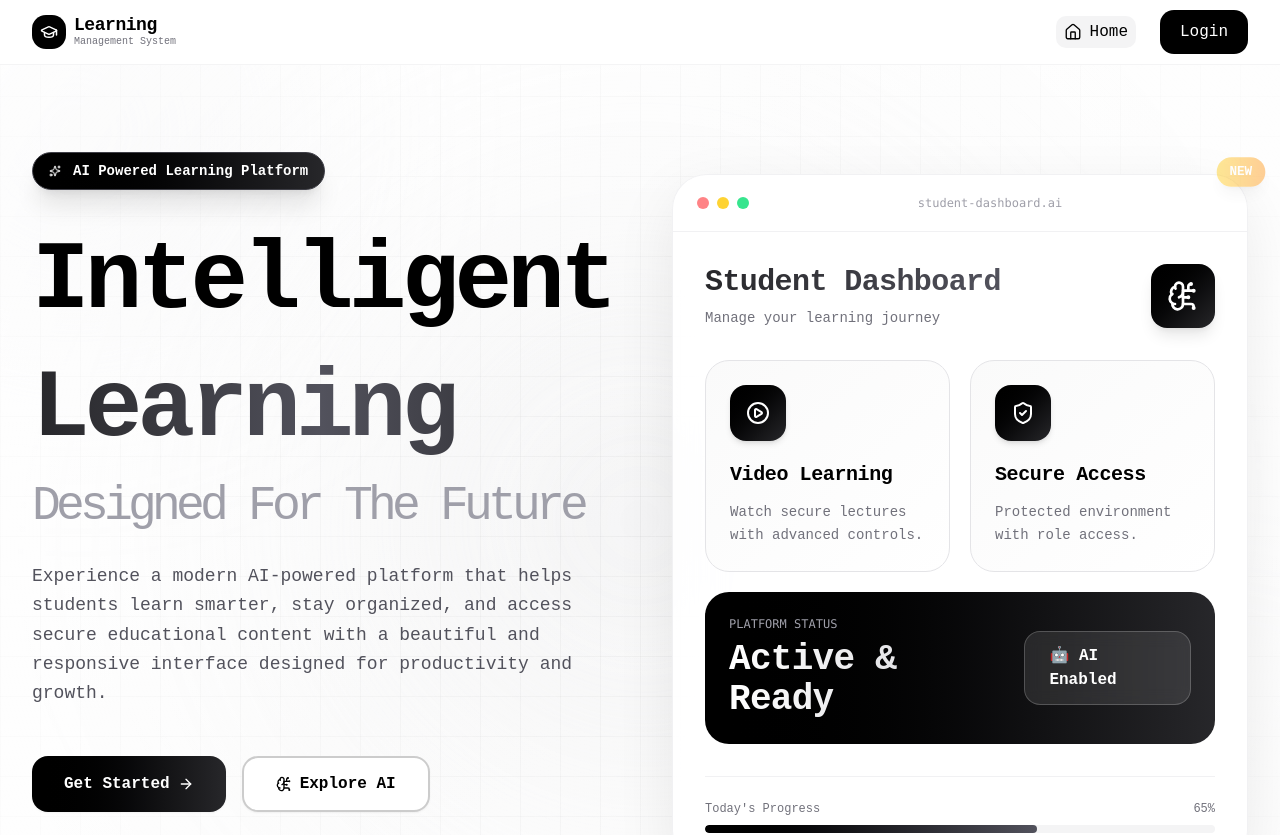
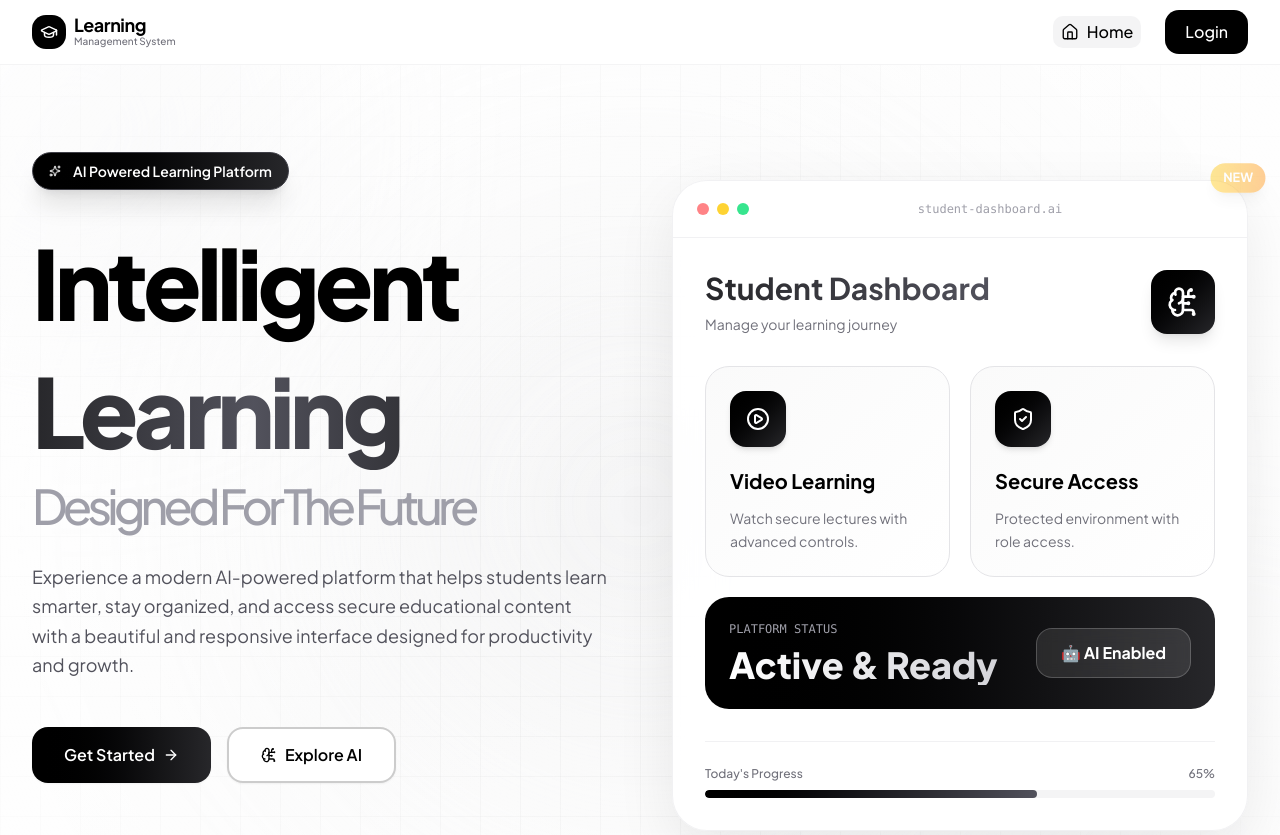
Before and after one commit to muhammadfaizan45890/LMS-Frontend, a React (Vite) app: page / in a window 1280 px wide. Shown: the top 835 px of the page. Built offline with nearby package versions, Linux system fonts and the light colour scheme.

Commit message:
Update index.css

```diff
--- a/src/index.css
+++ b/src/index.css
@@ -1,19 +1,22 @@
+/* ✅ Advanced HD Google Font: Plus Jakarta Sans (variable, 300–800) */
+@import url("https://fonts.googleapis.com/css2?family=Plus+Jakarta+Sans:wght@300;400;500;600;700;800&display=swap");
+
 @import "tailwindcss";
 @import "tw-animate-css";
 
-/* ✅ Import Source Code Pro from Google Fonts */
-@import url("https://fonts.googleapis.com/css2?family=Source+Code+Pro:wght@400;500;600;700&display=swap");
-
-/* Custom Variant for dark mode */
 @custom-variant dark (&:is(.dark *));
 
-/* Theme Variables */
+body {
+  font-family: "Plus Jakarta Sans", sans-serif;
+  background: var(--background);
+  color: var(--foreground);
+}
+
 @theme inline {
   --radius-sm: calc(var(--radius) - 4px);
   --radius-md: calc(var(--radius) - 2px);
   --radius-lg: var(--radius);
   --radius-xl: calc(var(--radius) + 4px);
-
   --color-background: var(--background);
   --color-foreground: var(--foreground);
   --color-card: var(--card);
@@ -32,85 +35,155 @@
   --color-border: var(--border);
   --color-input: var(--input);
   --color-ring: var(--ring);
+  --color-chart-1: var(--chart-1);
+  --color-chart-2: var(--chart-2);
+  --color-chart-3: var(--chart-3);
+  --color-chart-4: var(--chart-4);
+  --color-chart-5: var(--chart-5);
+  --color-sidebar: var(--sidebar);
+  --color-sidebar-foreground: var(--sidebar-foreground);
+  --color-sidebar-primary: var(--sidebar-primary);
+  --color-sidebar-primary-foreground: var(--sidebar-primary-foreground);
+  --color-sidebar-accent: var(--sidebar-accent);
+  --color-sidebar-accent-foreground: var(--sidebar-accent-foreground);
+  --color-sidebar-border: var(--sidebar-border);
+  --color-sidebar-ring: var(--sidebar-ring);
 }
 
-/* 🌞 Light Theme */
 :root {
   --radius: 0.625rem;
-
   --background: oklch(1 0 0);
   --foreground: oklch(0.145 0 0);
-
   --card: oklch(1 0 0);
   --card-foreground: oklch(0.145 0 0);
-
   --popover: oklch(1 0 0);
   --popover-foreground: oklch(0.145 0 0);
-
   --primary: oklch(0.205 0 0);
   --primary-foreground: oklch(0.985 0 0);
-
   --secondary: oklch(0.97 0 0);
   --secondary-foreground: oklch(0.205 0 0);
-
   --muted: oklch(0.97 0 0);
   --muted-foreground: oklch(0.556 0 0);
-
   --accent: oklch(0.97 0 0);
   --accent-foreground: oklch(0.205 0 0);
-
   --destructive: oklch(0.577 0.245 27.325);
-
   --border: oklch(0.922 0 0);
   --input: oklch(0.922 0 0);
   --ring: oklch(0.708 0 0);
+  --chart-1: oklch(0.646 0.222 41.116);
+  --chart-2: oklch(0.6 0.118 184.704);
+  --chart-3: oklch(0.398 0.07 227.392);
+  --chart-4: oklch(0.828 0.189 84.429);
+  --chart-5: oklch(0.769 0.188 70.08);
+  --sidebar: oklch(0.985 0 0);
+  --sidebar-foreground: oklch(0.145 0 0);
+  --sidebar-primary: oklch(0.205 0 0);
+  --sidebar-primary-foreground: oklch(0.985 0 0);
+  --sidebar-accent: oklch(0.97 0 0);
+  --sidebar-accent-foreground: oklch(0.205 0 0);
+  --sidebar-border: oklch(0.922 0 0);
+  --sidebar-ring: oklch(0.708 0 0);
 }
 
-/* 🌙 Dark Theme */
 .dark {
   --background: oklch(0.145 0 0);
   --foreground: oklch(0.985 0 0);
-
   --card: oklch(0.205 0 0);
   --card-foreground: oklch(0.985 0 0);
-
   --popover: oklch(0.205 0 0);
   --popover-foreground: oklch(0.985 0 0);
-
   --primary: oklch(0.922 0 0);
   --primary-foreground: oklch(0.205 0 0);
-
   --secondary: oklch(0.269 0 0);
   --secondary-foreground: oklch(0.985 0 0);
-
   --muted: oklch(0.269 0 0);
   --muted-foreground: oklch(0.708 0 0);
-
   --accent: oklch(0.269 0 0);
   --accent-foreground: oklch(0.985 0 0);
-
   --destructive: oklch(0.704 0.191 22.216);
-
   --border: oklch(1 0 0 / 10%);
   --input: oklch(1 0 0 / 15%);
   --ring: oklch(0.556 0 0);
+  --chart-1: oklch(0.488 0.243 264.376);
+  --chart-2: oklch(0.696 0.17 162.48);
+  --chart-3: oklch(0.769 0.188 70.08);
+  --chart-4: oklch(0.627 0.265 303.9);
+  --chart-5: oklch(0.645 0.246 16.439);
+  --sidebar: oklch(0.205 0 0);
+  --sidebar-foreground: oklch(0.985 0 0);
+  --sidebar-primary: oklch(0.488 0.243 264.376);
+  --sidebar-primary-foreground: oklch(0.985 0 0);
+  --sidebar-accent: oklch(0.269 0 0);
+  --sidebar-accent-foreground: oklch(0.985 0 0);
+  --sidebar-border: oklch(1 0 0 / 10%);
+  --sidebar-ring: oklch(0.556 0 0);
 }
 
-/* 🧱 Base Styles */
 @layer base {
   * {
     @apply border-border outline-ring/50;
   }
-
   body {
-    /* ✅ Use Source Code Pro */
-    font-family: "Source Code Pro", monospace;
-    @apply bg-background text-foreground antialiased;
-  }
-
-  /* ✅ Headings use same font */
-  h1, h2, h3, h4, h5, h6 {
-    font-family: "Source Code Pro", monospace;
-    letter-spacing: -0.02em;
+    @apply bg-background text-foreground;
   }
 }
+
+/* Blob animation */
+@keyframes blob {
+  0% {
+    transform: translate(0px, 0px) scale(1);
+  }
+  33% {
+    transform: translate(30px, -50px) scale(1.1);
+  }
+  66% {
+    transform: translate(-20px, 20px) scale(0.9);
+  }
+  100% {
+    transform: translate(0px, 0px) scale(1);
+  }
+}
+
+.animate-blob {
+  animation: blob 7s infinite;
+}
+
+.animation-delay-2000 {
+  animation-delay: 2s;
+}
+
+.animation-delay-4000 {
+  animation-delay: 4s;
+}
+
+/* Fade in up */
+@keyframes fadeInUp {
+  from {
+    opacity: 0;
+    transform: translateY(20px);
+  }
+  to {
+    opacity: 1;
+    transform: translateY(0);
+  }
+}
+
+.animate-fade-in-up {
+  animation: fadeInUp 0.6s ease-out forwards;
+}
+
+/* Slide down */
+@keyframes slideDown {
+  from {
+    opacity: 0;
+    transform: translateY(-10px);
+  }
+  to {
+    opacity: 1;
+    transform: translateY(0);
+  }
+}
+
+.animate-slide-down {
+  animation: slideDown 0.2s ease-out;
+}
```
